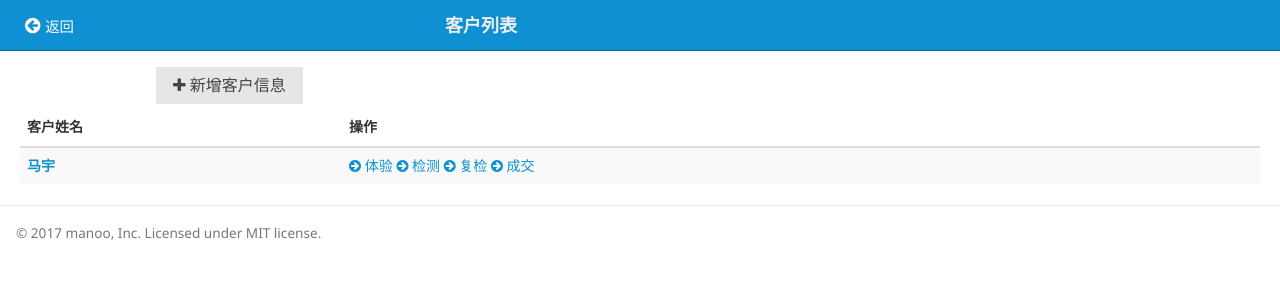
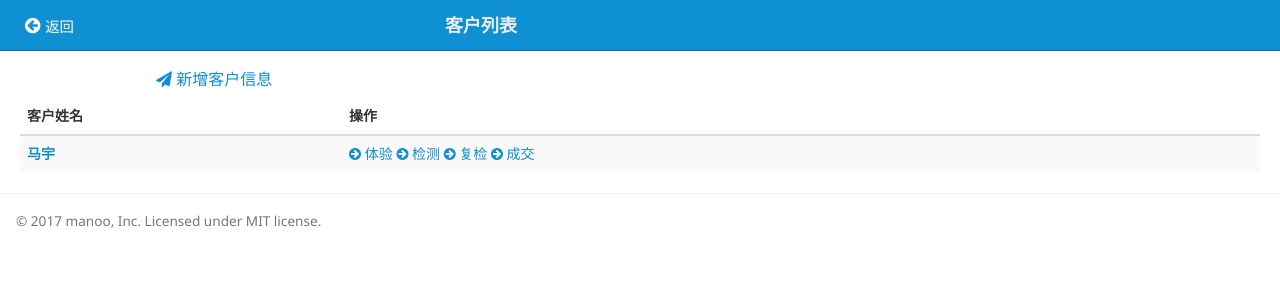
Before and after one commit to mayu1991/czwm.github.io, a Jekyll site: the page main.html, which Jekyll copies as it is, in a window 1280 px wide. Shown: the top 300 px of the page. Built offline with Jekyll 4.4.1, drawn with Linux system fonts in a browser that asks for light colours.

Commit message:
commit by mayu

```diff
--- a/main.html
+++ b/main.html
@@ -42,13 +42,15 @@
     <div class="admin-content">
         <div class="admin-content-body">
             <div class="am-container am-cf am-padding am-padding-bottom-0">
-                <div class="am-cf">
-                    <button type="button" class="am-btn am-btn-default to-add-cust-btn"><span
-                            class="am-icon-plus"></span> 新增客户信息
-                    </button>
-                </div>
+                <!--<div class="am-cf">-->
+                <!--<button type="button" class="am-btn am-btn-default to-add-cust-btn"><span-->
+                <!--class="am-icon-plus"></span> 新增客户信息-->
+                <!--</button>-->
+                <!--</div>-->
+                <a href="cust-add.html"><span
+                        class="am-icon-send"></span> <span
+                >新增客户信息</span></a>
             </div>
-
 
             <div class="am-g">
                 <div class="am-u-sm-12">
```
